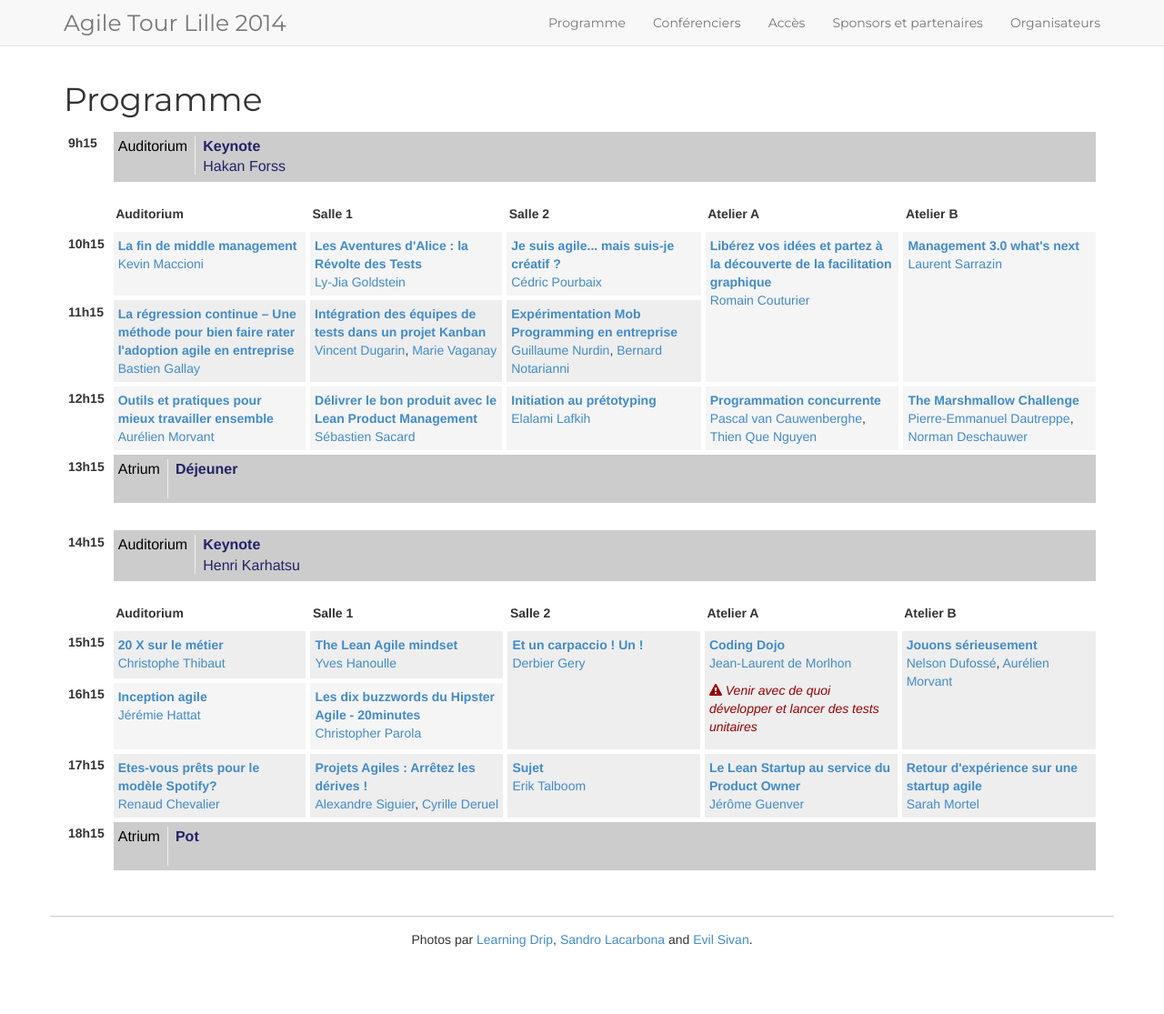
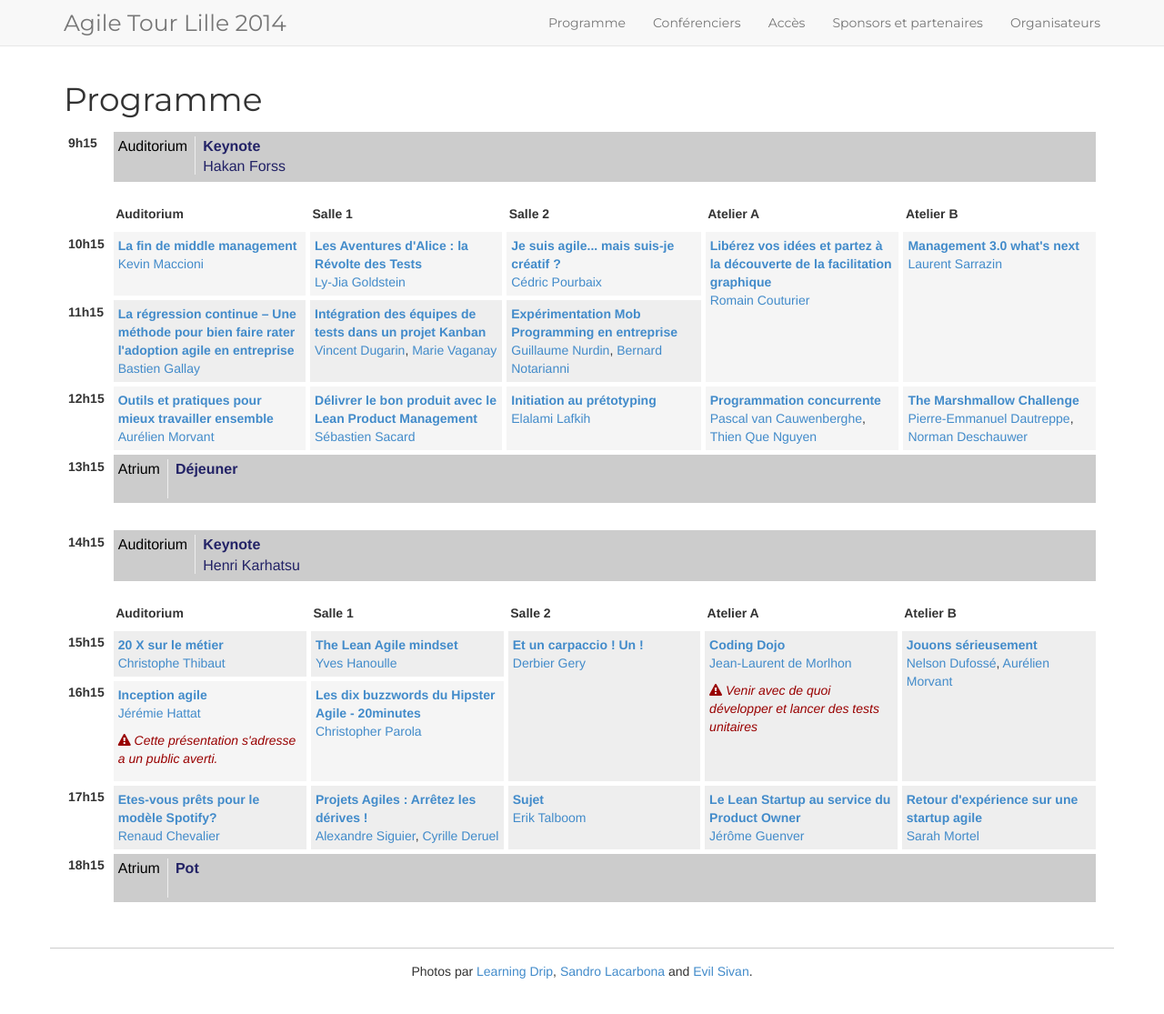
Before and after one commit to jak78/agile-tour-lille-2017, a Jekyll site: the page built from 00-schedule.html, in a window 1280 px wide and 1118 px high. Shown: the top 1115 px of the window at 91% size. Built offline with Jekyll 4.4.1, drawn with Linux system fonts in a browser that asks for light colours; nearby versions of some CDN libraries.

Commit message:
Added: Extra info for Jeremie's talk

```diff
--- a/_data/schedule.yml
+++ b/_data/schedule.yml
@@ -155,6 +155,7 @@
       - subject: Inception agile
         speaker: Jérémie Hattat
         description:  Cette sesion est un retour d'expérience de la "vraie vie" dans un "vrai contexte" sur l'inception agile. L'inception est cette phase ou une énergie est déployée pour faire comprendre, adhérer, et faire en sorte que les gens puissent "sauter le pas" et tenter quelques "expériences agiles". Le retour est cru, sans bisousnours, on évoquera les choses qui ont marché, les loupés, les difficultés et les désillusions. Cette présentation permet d'identifier des pistes d'expérimentation, et replace le contexte de coaching. Elle évitera peut-être à certains les écueils que j'ai pu rencontrer. A noter, cette session s'adresse aux personnes initiées, par exemple, nous parlerons de certains outils (story mapping, impact mapping, ...) sans en rappeler la définition.
+        extra: <i class="fa fa-warning"></i> Cette présentation s'adresse a un public averti.
       - subject: Les dix buzzwords du Hipster Agile - 20minutes
         speaker: Christopher Parola
         description: Depuis ces douze derniers mois, trop de buzzwords utilisés à contre sens à la machine à café défrisent nos moustaches de Hipsters Agiles.
```
